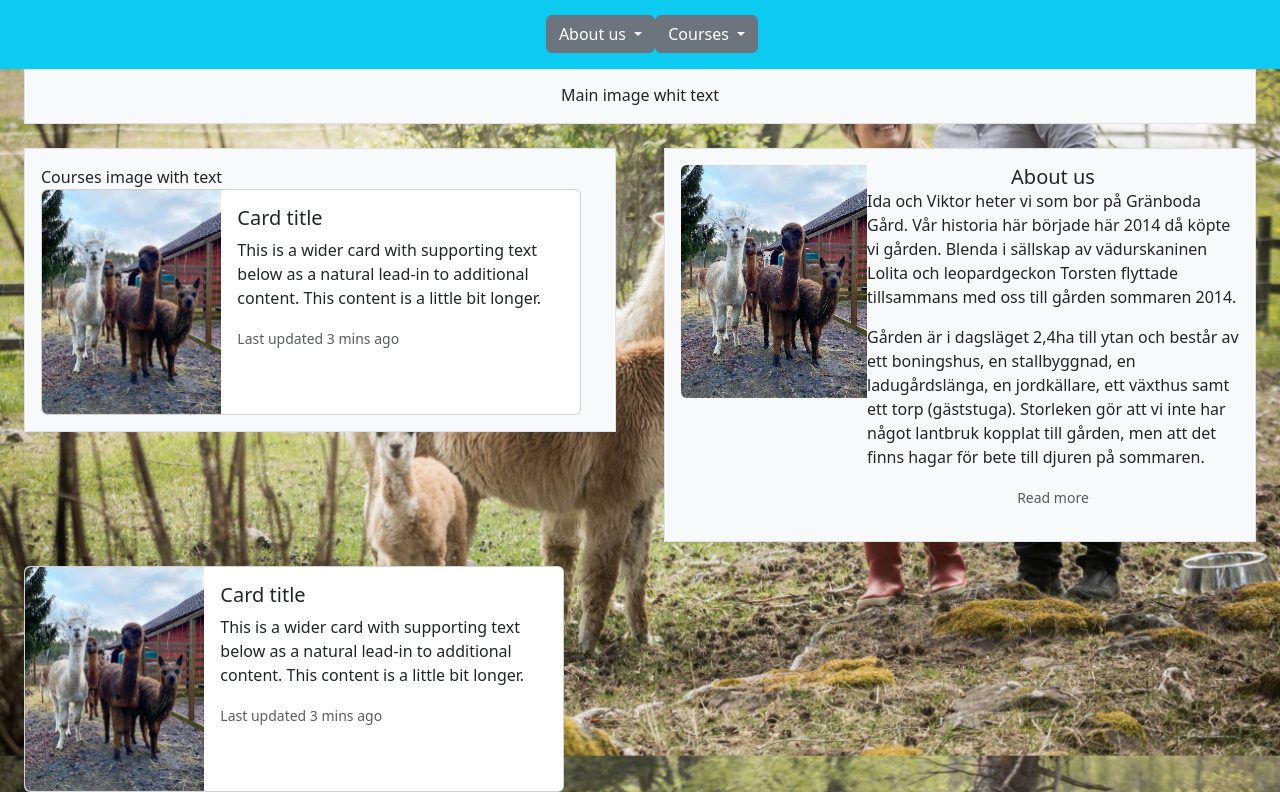
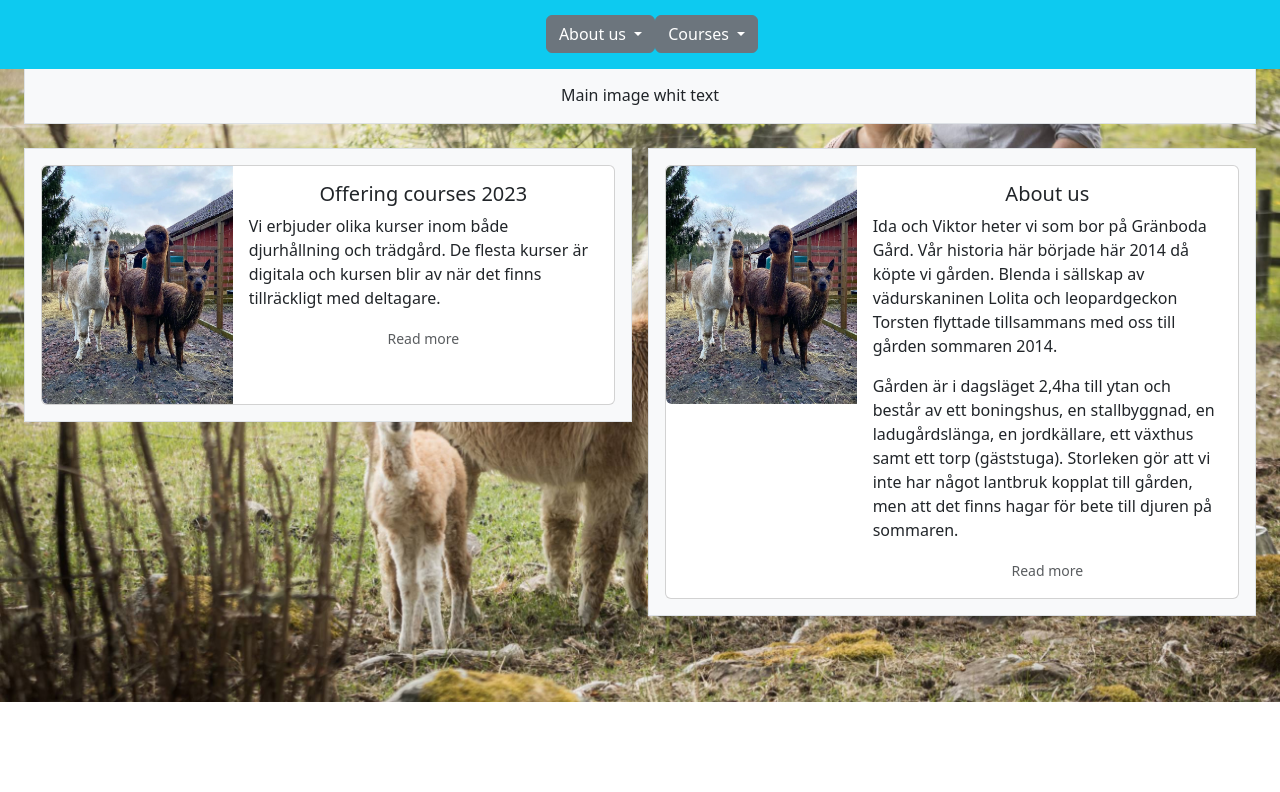
Before and after one commit to GroundBuilder/granbodagard_v1, a Django app: page / in a window 1280 px wide. Shown: the part 98-890 px from the top of the page. After the commit the page ends 800 px from the top, so only its background shows below. Run offline with Django 3.2, Linux system fonts and the light colour scheme; some libraries are stand-ins or nearby versions.

Commit message:
Removed extra row.

```diff
--- a/granbodagard/settings.py
+++ b/granbodagard/settings.py
@@ -31,13 +31,13 @@ X_FRAME_OPTIONS = 'SAMEORIGIN'
 SECRET_KEY = os.environ.get('SECRET_KEY')
 
 # SECURITY WARNING: don't run with debug turned on in production!
-DEBUG = True
+DEBUG = False
 
 ALLOWED_HOSTS = [
-    'https://8000-groundbuild-granbodagar-cxgd1zl95j8.ws-eu105.gitpod.io/', '8000-groundbuild-granbodagar-cxgd1zl95j8.ws-eu105.gitpod.io', 'http://localhost:8000/*','https://git.heroku.com/granbodagardv1.git','https://granbodagardv1.herokuapp.com/', 'granbodagardv1.herokuapp.com', 'localhost', '8000-groundbuild-granbodagar-vfkuolcj94r.ws-eu99.gitpod.io/*',]
+    'https://https://8000-groundbuild-granbodagar-cxgd1zl95j8.ws-eu106.gitpod.io/', '8000-groundbuild-granbodagar-cxgd1zl95j8.ws-eu106.gitpod.io', 'http://localhost:8000/*','https://git.heroku.com/granbodagardv1.git','https://granbodagardv1.herokuapp.com/', 'granbodagardv1.herokuapp.com', 'localhost', '8000-groundbuild-granbodagar-vfkuolcj94r.ws-eu99.gitpod.io/*',]
 
 
-CSRF_TRUSTED_ORIGINS=['https://8000-groundbuild-granbodagar-cxgd1zl95j8.ws-eu105.gitpod.io/*', 'https://git.heroku.com/granbodagardv1.git', 'https://8000-groundbuild-vfkuolcj94r.ws-eu98.gitpod.io/*', 'http://localhost:8000/*', 'https://granbodagardv1.herokuapp.com/*']
+CSRF_TRUSTED_ORIGINS=['https://8000-groundbuild-granbodagar-cxgd1zl95j8.ws-eu106.gitpod.io/*', 'https://git.heroku.com/granbodagardv1.git', 'https://8000-groundbuild-vfkuolcj94r.ws-eu98.gitpod.io/*', 'http://localhost:8000/*', 'https://granbodagardv1.herokuapp.com/*']
 
 # Application definition
 
--- a/granbodagard/urls.py
+++ b/granbodagard/urls.py
@@ -24,5 +24,4 @@ urlpatterns = [
     path('', include('home.urls')),
     path('courses/', include('courses.urls')),
     path('shoppingbag/', include('shoppingbag.urls')),
-    path('shoppingbag/', include('shoppingbag.urls')),
 ] + static(settings.MEDIA_URL, document_root=settings.MEDIA_ROOT)
--- a/home/templates/home/index.html
+++ b/home/templates/home/index.html
@@ -20,19 +20,19 @@
 </div>
 <br>
 <div class="container-fluid px-4">
-    <div class="row gx-5">
+    <div class="row gx-3">
         <div class="col">
-            <div class="p-3 border bg-light">Courses image with text
-                <div class="card" style="max-width: 540px;">
+            <div class="p-3 border bg-light">
+                <div class="card">
                     <div class="row g-0">
                         <div class="col-md-4">
                             <img src="../media/omoss.webp" class="img-fluid rounded-start" alt="...">
                         </div>
                         <div class="col-md-8">
                             <div class="card-body">
-                                <h5 class="card-title">Card title</h5>
-                                <p class="card-text">This is a wider card with supporting text below as a natural lead-in to additional content. This content is a little bit longer.</p>
-                                <p class="card-text"><small class="text-body-secondary">Last updated 3 mins ago</small></p>
+                                <h5 class="card-title text-center">Offering courses 2023</h5>
+                                <p class="card-text">Vi erbjuder olika kurser inom både djurhållning och trädgård. De flesta kurser är digitala och kursen blir av när det finns tillräckligt med deltagare.</p>
+                                <p class="card-text text-center"><small class="text-body-secondary">Read more</small></p>
                             </div>
                         </div>
                     </div>
@@ -40,14 +40,16 @@
             </div>
         </div>
         <div class="col">
-            <div class="row p-3 g-0 border bg-light row-cols-1 row-cols-md-2">
+            <div class="p-3 border bg-light">
+                <div class="card">
+                    <div class="row g-0">
                         <div class="col-md-4">
                             <img src="../media/omoss.webp" class="img-fluid rounded-start" alt="About us, several alpacas.">
                         </div>
                         <div class="col-md-8">
-                    <div class="card-body mb-3">
+                            <div class="card-body">
                                 <h5 class="card-title text-center">About us</h5>
-                        <p class="card-text">Ida och Viktor heter vi som bor på Gränboda Gård. Vår historia här började här 2014 då köpte vi gården. Blenda i sällskap av vädurskaninen Lolita och leopardgeckon Torsten flyttade tillsammans med oss till gården sommaren 2014. </p>
+                                <p class="card-text">Ida och Viktor heter vi som bor på Gränboda Gård. Vår historia här började här 2014 då köpte vi gården. Blenda i sällskap av vädurskaninen Lolita och leopardgeckon Torsten flyttade tillsammans med oss till gården sommaren 2014.</p>
                                 <p class="card-text">Gården är i dagsläget 2,4ha till ytan och består av ett boningshus, en stallbyggnad, en ladugårdslänga, en jordkällare, ett växthus samt ett torp (gäststuga). Storleken gör att vi inte har något lantbruk kopplat till gården, men att det finns hagar för bete till djuren på sommaren.</p>
                                 <p class="card-text text-center"><small class="text-body-secondary">Read more</small></p>
                             </div>
@@ -55,20 +57,9 @@
                     </div>
                 </div>
             </div>
-<br>
-<div class="card mb-3" style="max-width: 540px;">
-    <div class="row g-0">
-      <div class="col-md-4">
-        <img src="../media/omoss.webp" class="img-fluid rounded-start" alt="...">
-      </div>
-      <div class="col-md-8">
-        <div class="card-body">
-          <h5 class="card-title">Card title</h5>
-          <p class="card-text">This is a wider card with supporting text below as a natural lead-in to additional content. This content is a little bit longer.</p>
-          <p class="card-text"><small class="text-body-secondary">Last updated 3 mins ago</small></p>
         </div>
     </div>
 </div>
-  </div>
+<br>
 
 {% endblock %}
```
Lines whose indentation alone changed are shown as unchanged.
